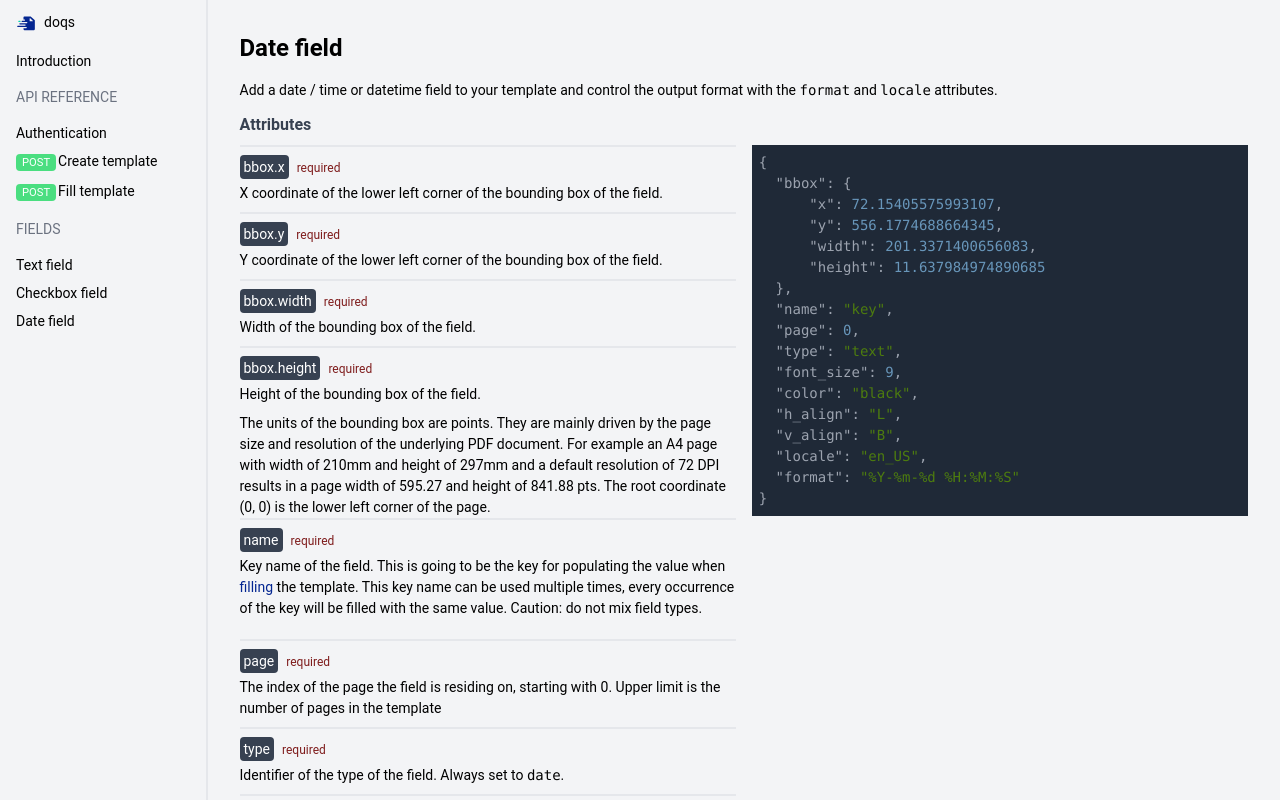
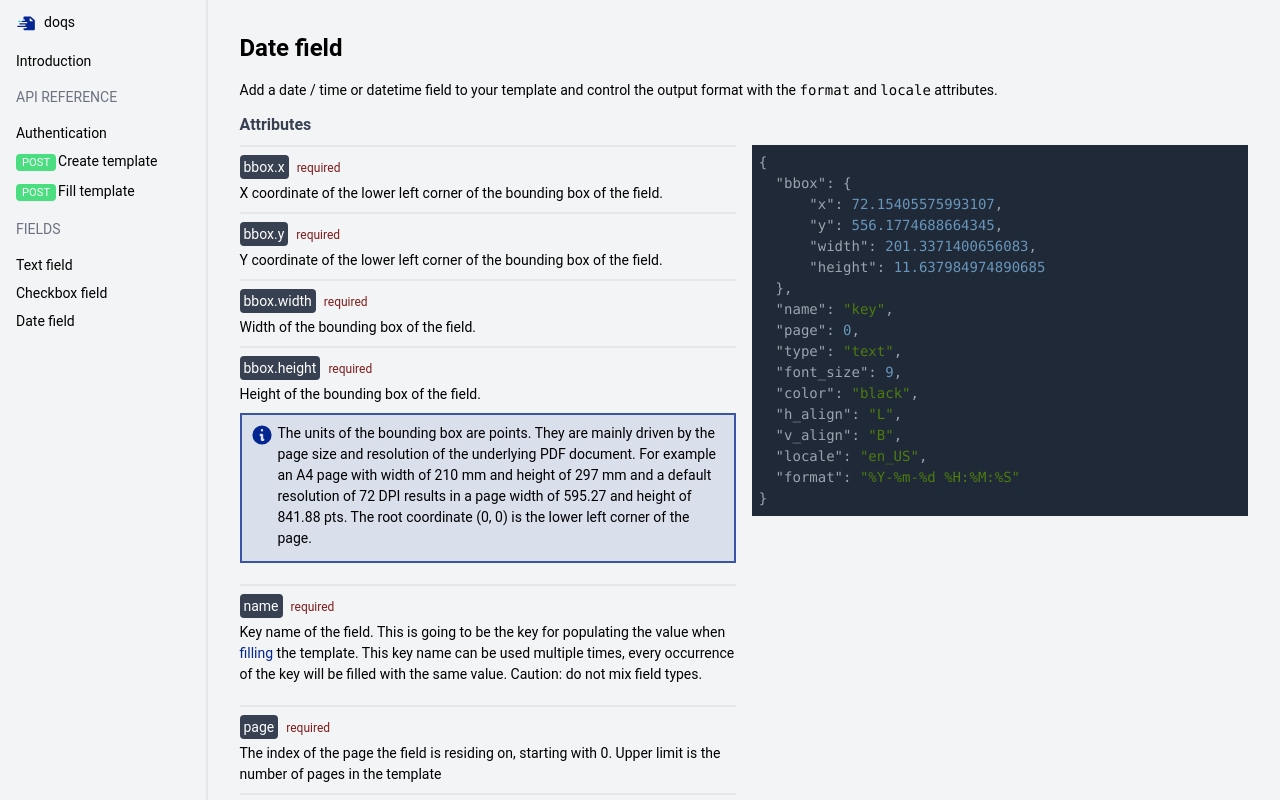
Before and after one commit to doqs-dev/docs, a Next.js app: page /fields/date in a window 1280 px wide. Shown: the top 800 px of the page. Built offline with nearby package versions, Linux system fonts and the light colour scheme.

Commit message:
feat: information

```diff
--- a/components/bounding-box.mdx
+++ b/components/bounding-box.mdx
@@ -1,4 +1,4 @@
-import {Attribute} from "./attribute";
+import {Attribute} from "./attribute"; import {Callout} from "./callout";
 
 export const BoundingBox = () => {
     return (
@@ -16,11 +16,18 @@ export const BoundingBox = () => {
                 Height of the bounding box of the field.
             </Attribute>
 
-            The units of the bounding box are points. They are mainly driven by the page size and resolution of the
-            underlying PDF document.
-            For example an A4 page with width of 210mm and height of 297mm and a default resolution of 72 DPI results in
-            a page width of 595.27 and height of 841.88 pts.
-            The root coordinate (0, 0) is the lower left corner of the page.
+            <Callout>
+                <p>
+                    The units of the bounding box are points. They are mainly driven by the page size and resolution of
+                    the
+                    underlying PDF document.
+                    For example an A4 page with width of 210 mm and height of 297 mm and a default resolution of 72 DPI
+                    results in
+                    a page width of 595.27 and height of 841.88 pts.
+                    The root coordinate (0, 0) is the lower left corner of the page.
+                </p>
+            </Callout>
+            <br/>
         </>
     )
 }
--- a/components/callout.tsx
+++ b/components/callout.tsx
@@ -3,7 +3,7 @@ import { PropsWithChildren } from "react";
 export const Callout = ({children}: PropsWithChildren<any>) => {
 
   return (
-      <div className="flex border border-primary px-2 pt-2 -pb-3 border-2 bg-primary/10 ">
+      <div className="flex border border-primary/75 px-2 pt-2 -pb-3 border-2 bg-primary/10 ">
         <div className="text-primary mr-1">
           <svg xmlns="http://www.w3.org/2000/svg" className="h-6 w-6" viewBox="0 0 20 20" fill="currentColor">
             <path fillRule="evenodd"
```
